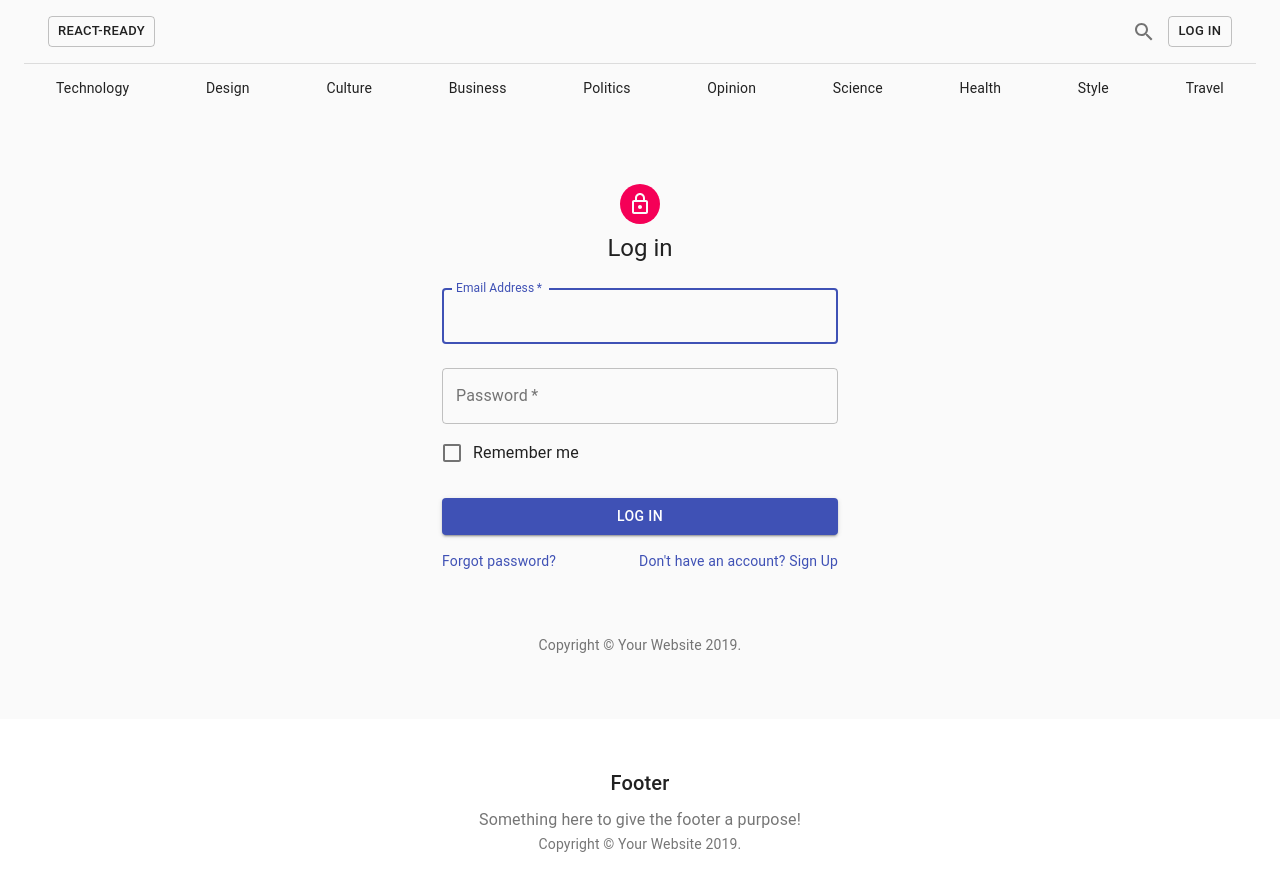
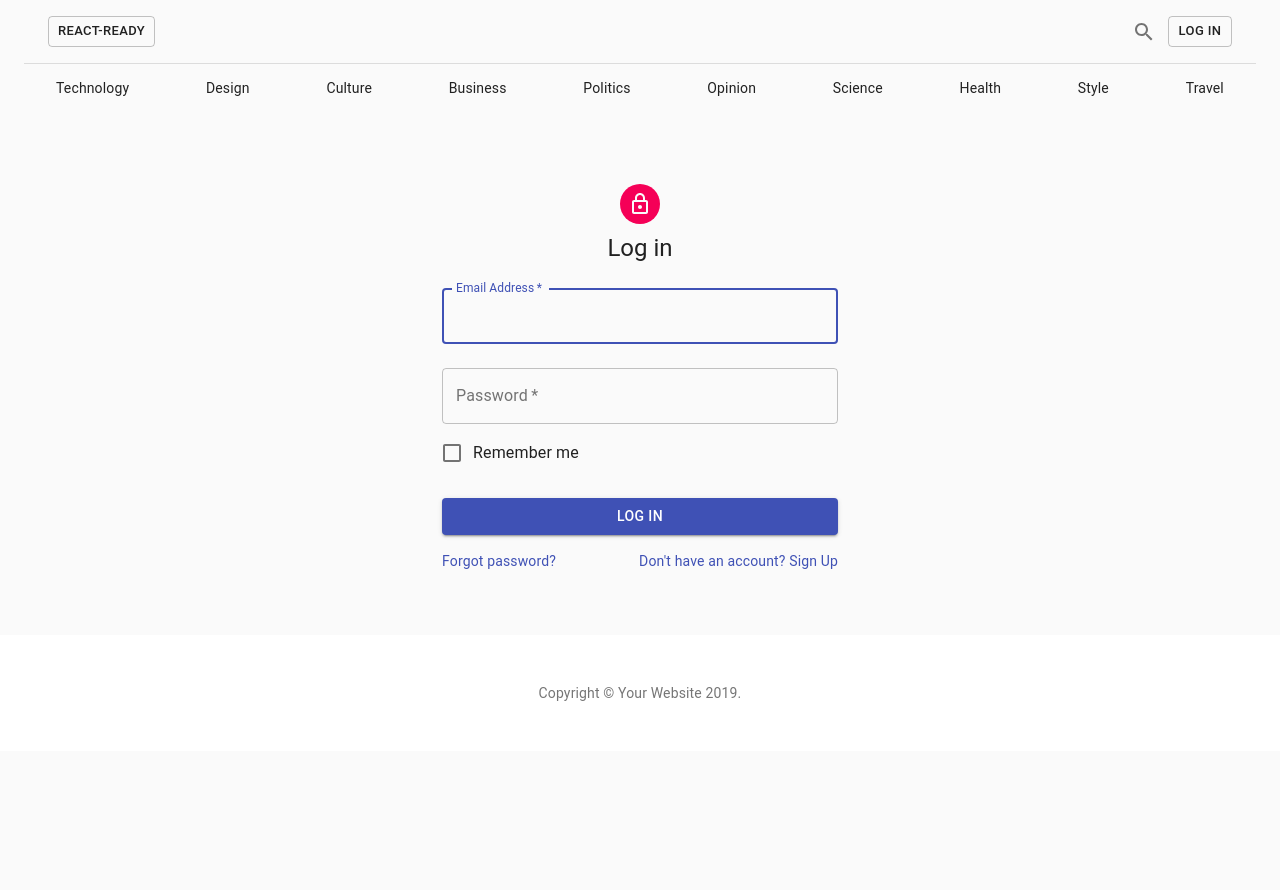
Before and after one commit to saqibabbas/react-ready, a React (Create React App) app: page /login in a window 1280 px wide. Shown: the top 890 px of the page. After the commit the page ends 800 px from the top, so only its background shows below. Built offline with nearby package versions, Linux system fonts and the light colour scheme.

Commit message:
home layout footer corrections

```diff
--- a/src/containers/LoginPage/Login.js
+++ b/src/containers/LoginPage/Login.js
@@ -13,19 +13,6 @@ import { makeStyles } from '@material-ui/core/styles';
 import Container from '@material-ui/core/Container';
 import { useHistory, authProvider, authGuard } from '../../utils';
 import { Redirect } from 'react-router-dom';
-
-function Copyright() {
-  return (
-    <Typography variant="body2" color="textSecondary" align="center">
-      {'Copyright © '}
-      <Link color="inherit" href="https://material-ui.com/">
-        Your Website
-      </Link>{' '}
-      {new Date().getFullYear()}
-      {'.'}
-    </Typography>
-  );
-}
 
 const useStyles = makeStyles(theme => ({
   '@global': {
@@ -132,9 +119,6 @@ const Login = () => {
             </Grid>
           </form>
         </div>
-        <Box mt={8}>
-          <Copyright />
-        </Box>
       </Container>
   );
 }
--- a/src/layouts/Home/Footer/Footer.js
+++ b/src/layouts/Home/Footer/Footer.js
@@ -1,17 +1,10 @@
 import React from 'react';
-import Typography from '@material-ui/core/Typography';
 import Container from '@material-ui/core/Container';
 import Copyright from './CopyRight';
 
 const Footer=({classes})=>(
     <footer className={classes.footer}>
     <Container maxWidth="lg">
-        <Typography variant="h6" align="center" gutterBottom>
-            Footer
-    </Typography>
-        <Typography variant="subtitle1" align="center" color="textSecondary" component="p">
-            Something here to give the footer a purpose!
-    </Typography>
         <Copyright />
     </Container>
 </footer>
```
